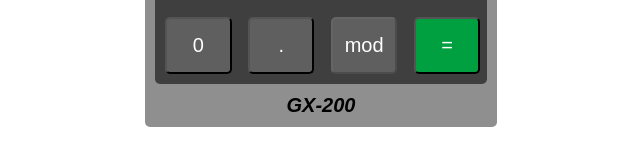
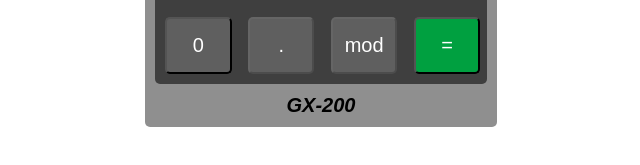
Before and after one commit to Hisham-Echo/Calculator, a plain HTML site: page index.html in a window 1280 px wide. Shown: the part 455-620 px from the top of the page, 319-959 px from the left. Drawn offline with Linux system fonts and the light colour scheme.

Commit message:
Update index.html

```diff
--- a/index.html
+++ b/index.html
@@ -37,7 +37,7 @@
                 <div class="op"><button>/</button></div>
 
                 <div class="num"><button>0</button></div>
-                <div class="num point"><button>.</button></div>
+                <div class="num point"><button disabled>.</button></div>
                 <div class="op mod"><button disabled>mod</button></div>
 
                 <div class="op eq"><button>=</button></div>
```
